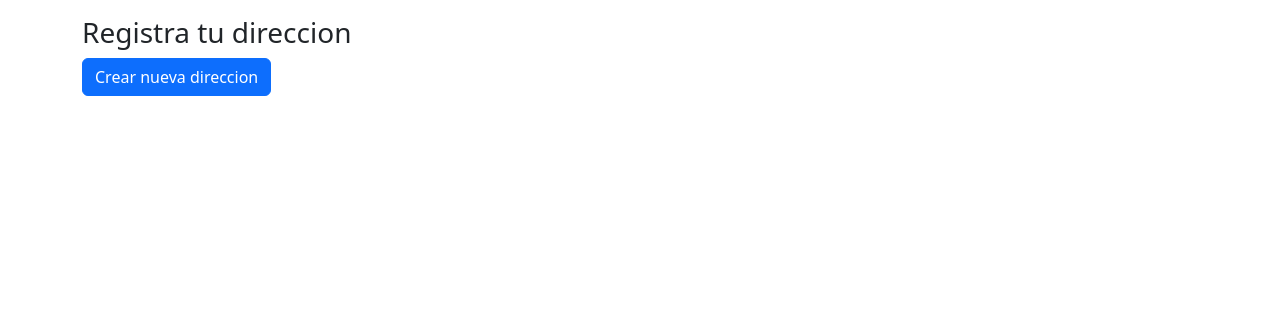
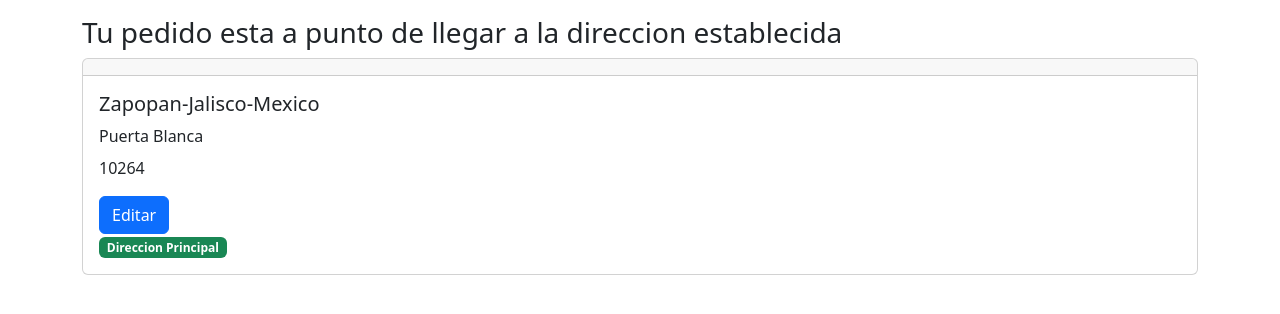
Before and after one commit to zzaxe1zz/PythonCourse, a Django app: page /orden/direccion in a window 1280 px wide. Shown: the part 104-418 px from the top of the page. Run offline with Django 5.2, Linux system fonts and the light colour scheme; a user stored in the database is signed in; data comes from the database, SQL or seed files in the repository; both versions use the stored data as it was after the commit; parts of the project's set-up code (start-up, migrations or seed data) failed here and were passed over; some libraries are stand-ins or nearby versions.

Commit message:
Avances de las direcciones

```diff
--- a/WebDjango/DirEnvio/templates/direccion_envios/direccion_envio.html
+++ b/WebDjango/DirEnvio/templates/direccion_envios/direccion_envio.html
@@ -9,7 +9,7 @@
     </div>
     <a href="{% url 'formularioDir' %}">Agregar Direccion</a>
     <div class="mt-2">
-        {% for i in object_list %}
+        {% for direccion_envio in object_list %}
         <div class="mt-2">
             {% include 'direccion_envios/snippets/cartDirecciones.html' %}
         </div>
--- a/WebDjango/DirEnvio/templates/direccion_envios/snippets/cartDirecciones.html
+++ b/WebDjango/DirEnvio/templates/direccion_envios/snippets/cartDirecciones.html
@@ -1,19 +1,19 @@
 <div class="card">
     <h4 class="card-header"></h4>
     <div class="card-body">
-        <h5 class="card-title">{{i.direccion}}</h5>
-        <div class="card-title">{{i.reference}}</div>
-        <div class="card-title">{{i.postal_code}}</div>
+        <h5 class="card-title">{{direccion_envio.direccion}}</h5>
+        <div class="card-title">{{direccion_envio.reference}}</div>
+        <div class="card-title">{{direccion_envio.postal_code}}</div>
         <div class="mt-3">
-            <a href="{% url 'update' i.pk %}" class="btn btn-primary">Editar</a>
-            {% if i.default %}
+            <a href="{% url 'update' direccion_envio.pk %}" class="btn btn-primary">Editar</a>
+            {% if direccion_envio.default %}
             <div>
                 <span class="badge bg-success">Direccion Principal</span>
             </div>
             {% else %}
-            <a href="{% url 'default' i.pk %}" class="btn btn-warning">Establecer por defecto</a>
+            <a href="{% url 'default' direccion_envio.pk %}" class="btn btn-warning">Establecer por defecto</a>
             <div class="d-grid gap-2 d-md-flex justify-content-md-end">
-                <a href="{% url 'remove' i.pk %}" class="btn btn-danger">Eliminar</a>
+                <a href="{% url 'remove' direccion_envio.pk %}" class="btn btn-danger">Eliminar</a>
             </div>
 
             {% endif %}
--- a/WebDjango/DirEnvio/views.py
+++ b/WebDjango/DirEnvio/views.py
@@ -29,8 +29,7 @@ def formularioDir(request):
     if request.method == 'POST' and form.is_valid():
         direccion_envio = form.save(commit=False)
         direccion_envio.user = request.user
-        direccion_envio.default = not DireccionEnvio.objects.filter(
-            user=request.user).exists()
+        direccion_envio.default = not request.user.has_direccion_envio()
         direccion_envio.save()
 
         messages.success(request, 'Direccion agregada con exito')
--- a/WebDjango/orden/models.py
+++ b/WebDjango/orden/models.py
@@ -1,4 +1,5 @@
 from django.db import models
+from DirEnvio.models import DireccionEnvio
 from users.models import User
 from carts.models import Cart
 from enum import Enum
@@ -27,6 +28,8 @@ class Orden(models.Model):
         default=10, max_digits=9, decimal_places=2)
     total = models.DecimalField(default=0, max_digits=9, decimal_places=2)
     create_at = models.DateTimeField(auto_now_add=True)
+    direccion_envio = models.ForeignKey(
+        DireccionEnvio, null=True, blank=True, on_delete=models.CASCADE)
 
     def __str__(self):
         return self.ordenID
@@ -37,6 +40,17 @@ class Orden(models.Model):
     def update_total(self):
         self.total = self.get_total()
         self.save()
+
+    def get_or_set_direccion_envio(self):
+        if self.direccion_envio:
+            return self.direccion_envio
+
+        direccion_envio = self.user.direccion_envio
+        if direccion_envio:
+            self.direccion_envio = direccion_envio
+            self.save()
+
+        return direccion_envio
 
 
 def enviarOrden(sender, instance, *args, **kwargs):
--- a/WebDjango/orden/templates/orden/direccion.html
+++ b/WebDjango/orden/templates/orden/direccion.html
@@ -11,6 +11,9 @@
     <div class="h3">
         Tu pedido esta a punto de llegar a la direccion establecida
     </div>
+    <div>
+        {% include "direccion_envios/snippets/cartDirecciones.html" %}
+    </div>
     {% else %}
     <div class="h3">Registra tu direccion</div>
     <div class="">
--- a/WebDjango/orden/utils.py
+++ b/WebDjango/orden/utils.py
@@ -16,7 +16,7 @@ def funcionOrden(cart, request):
 def breadcrumb(products=True, address=False, payment=False, confimation=False):
     return [
         {'title': 'Productos', 'active': products, 'url': reverse('orden')},
-        {'title': 'Direccion', 'active': address, 'url': reverse('orden')},
+        {'title': 'Direccion', 'active': address, 'url': reverse('direccion')},
         {'title': 'Pago', 'active': payment, 'url': reverse('orden')},
         {'title': 'Confirmacion', 'active': confimation,
             'url': reverse('orden')},
--- a/WebDjango/orden/views.py
+++ b/WebDjango/orden/views.py
@@ -25,8 +25,11 @@ def direccion(request):
     cart = funcionCarrito(request)
     orden = funcionOrden(cart, request)
 
+    direccion_envio = orden.get_or_set_direccion_envio
+
     return render(request, 'orden/direccion.html', {
         'cart': cart,
         'orden': orden,
+        'direccion_envio': direccion_envio,
         'breadcrumb': breadcrumb(),
     })
```
Also changed, not shown: WebDjango/db.sqlite3, WebDjango/orden/migrations/0003_orden_direccion_envio.py (added).
